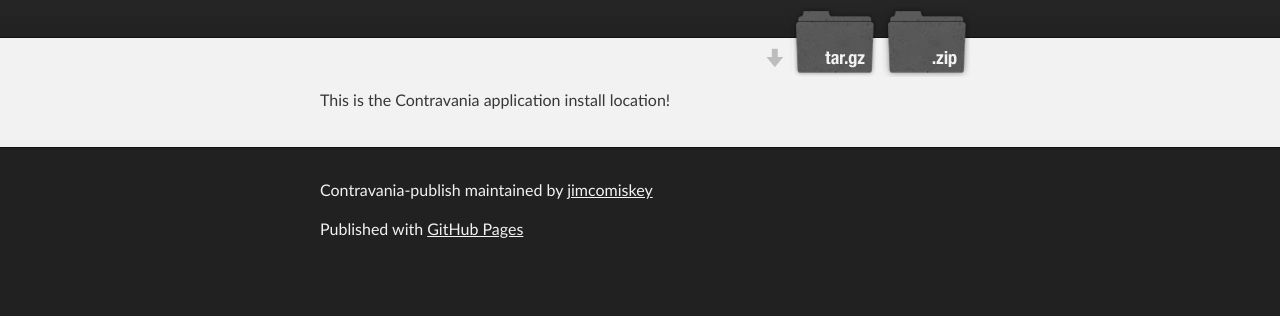
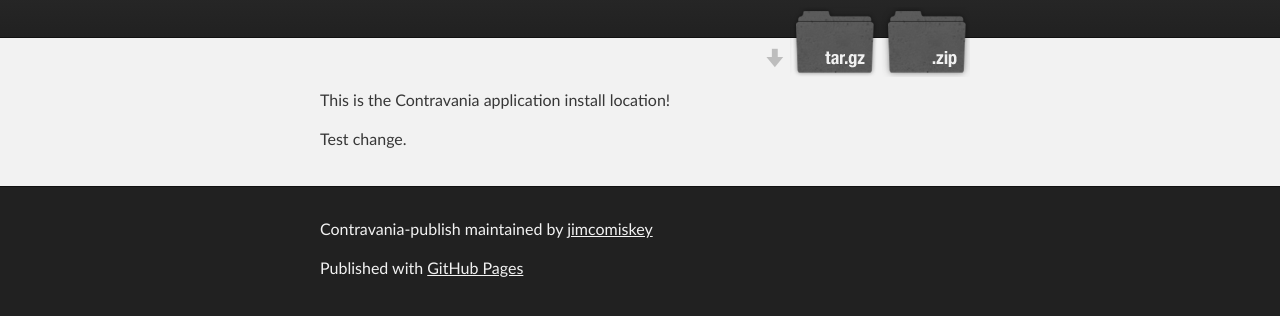
Before and after one commit to jimcomiskey/contravania-publish, a plain HTML site: page index.html in a window 1280 px wide. Shown: the part 136-452 px from the top of the page. Drawn offline with Linux system fonts and the light colour scheme.

Commit message:
Test change

```diff
--- a/index.html
+++ b/index.html
@@ -32,6 +32,7 @@
     <div id="main_content_wrap" class="outer">
       <section id="main_content" class="inner">
         <p>This is the Contravania application install location!</p>
+		<p>Test change.</p>
       </section>
     </div>
 
```
